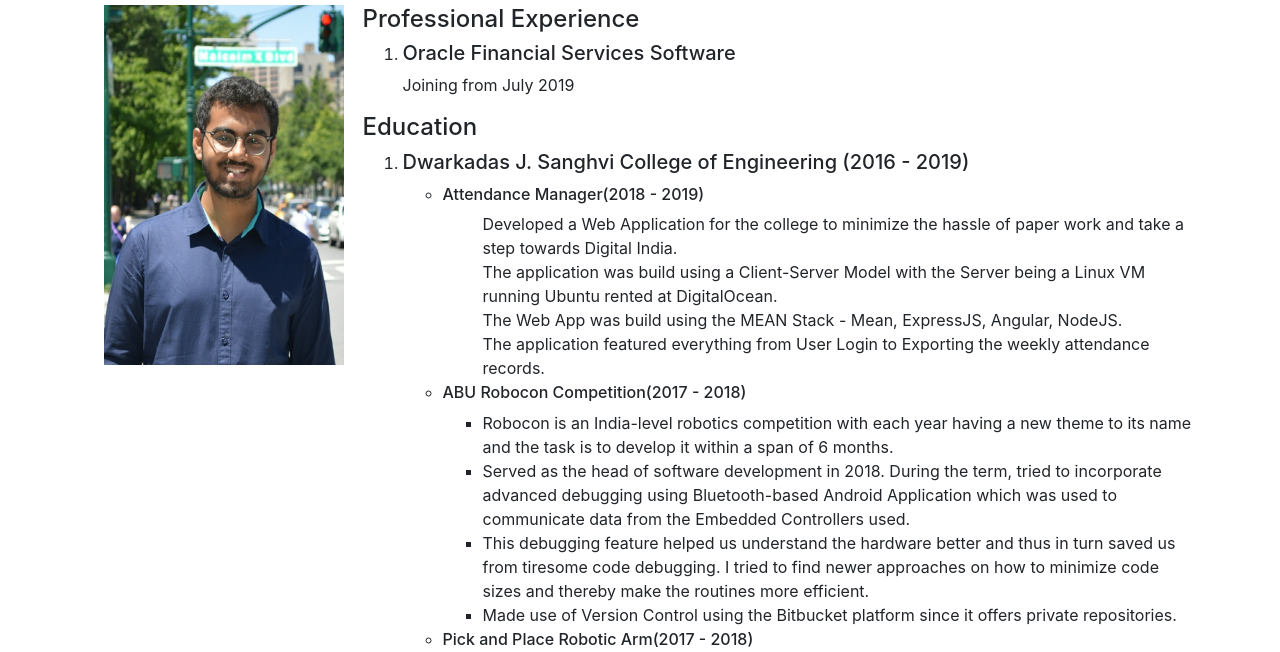
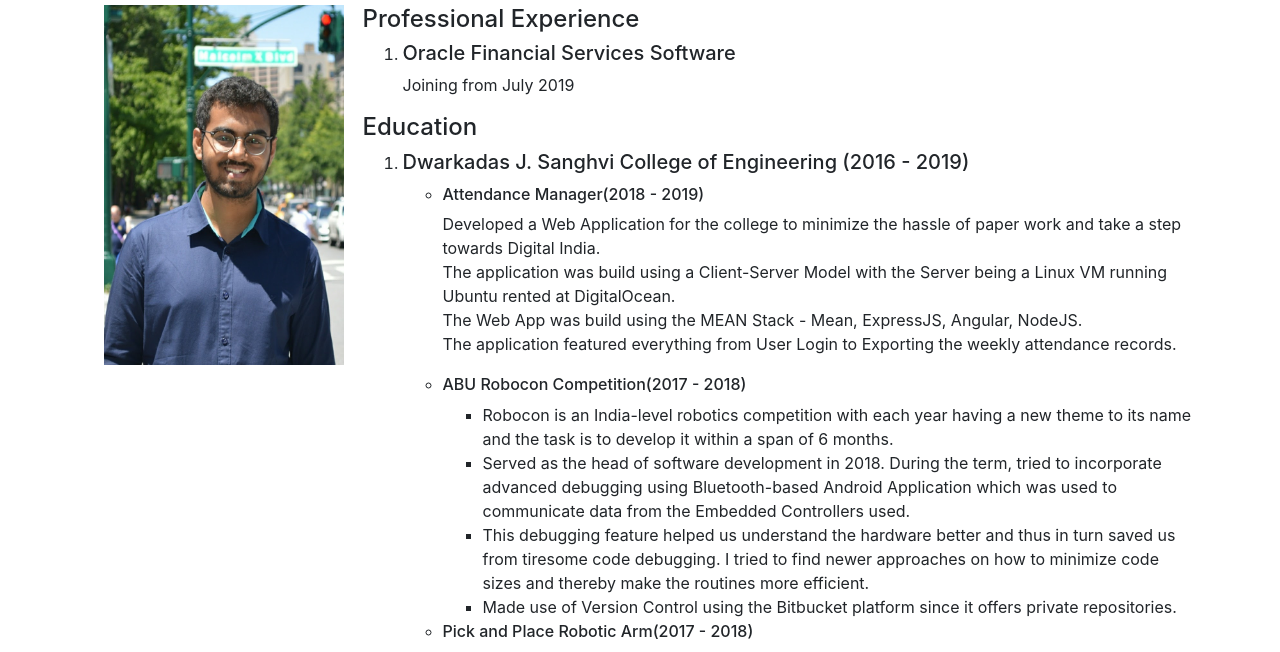
Before and after one commit to yashdani27/yashdani27.github.io, a plain HTML site: page about.html in a window 1280 px wide. Shown: the part 93-745 px from the top of the page. Drawn offline with nearby package versions, Linux system fonts and the light colour scheme; a script that the page names is missing.

Commit message:
new progress

```diff
--- a/about.html
+++ b/about.html
@@ -72,7 +72,7 @@
                                 <li class="sub-list-item">
                                     <h6 class="sub-list-item-head">Attendance Manager(2018 - 2019)</h6>
 
-                                    <ul class="sub-sub-list">
+                                    <p class="sub-list-item-body">
                                         Developed a Web Application for the college to minimize the hassle of paper work and take a step towards Digital India.
                                         <br>
                                         The application was build using a Client-Server Model with the Server being a Linux VM running Ubuntu rented at DigitalOcean.
@@ -81,7 +81,7 @@
                                         <br>
                                         The application featured everything from User Login to Exporting the weekly attendance records.
                                         <br>
-                                    </ul>
+                                    </p>
                                 </li>
                                 <li class="sub-list-item">
                                     <h6 class="sub-list-item-head">ABU Robocon Competition(2017 - 2018)</h6>
```
